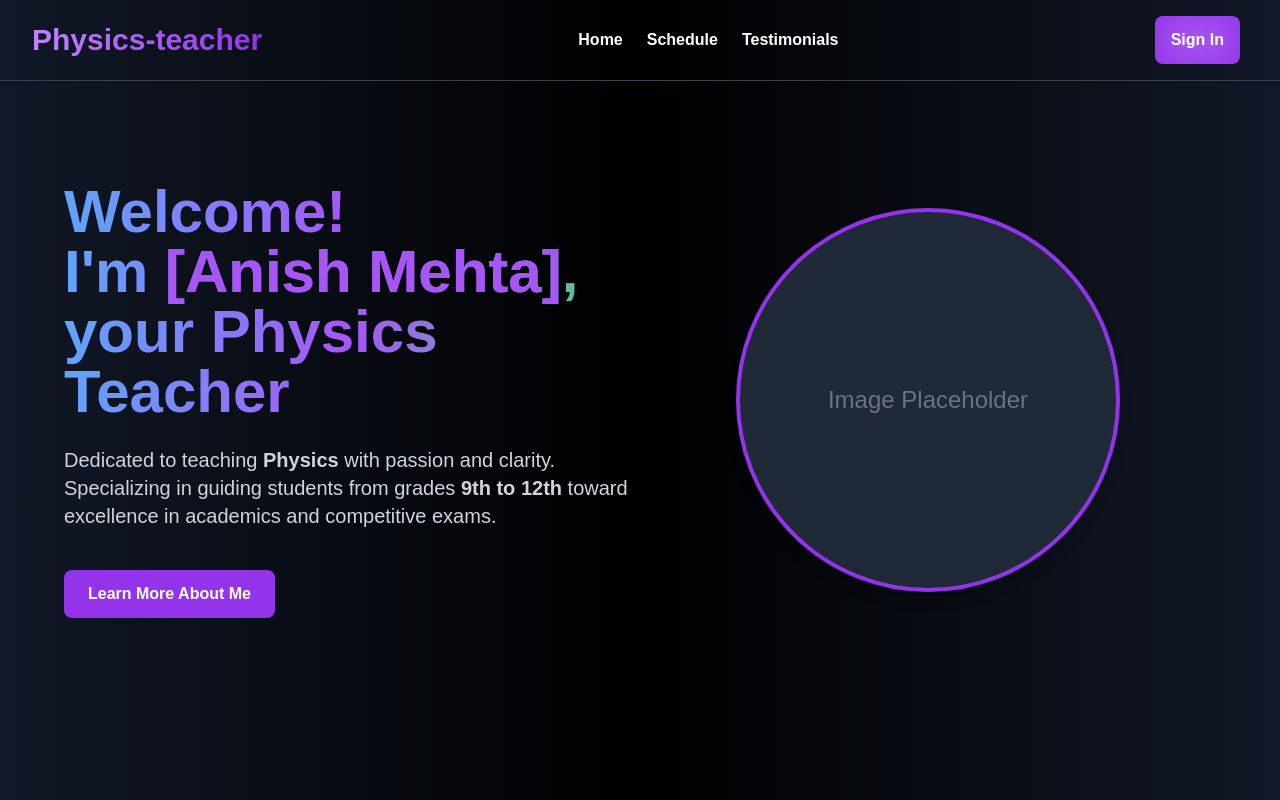
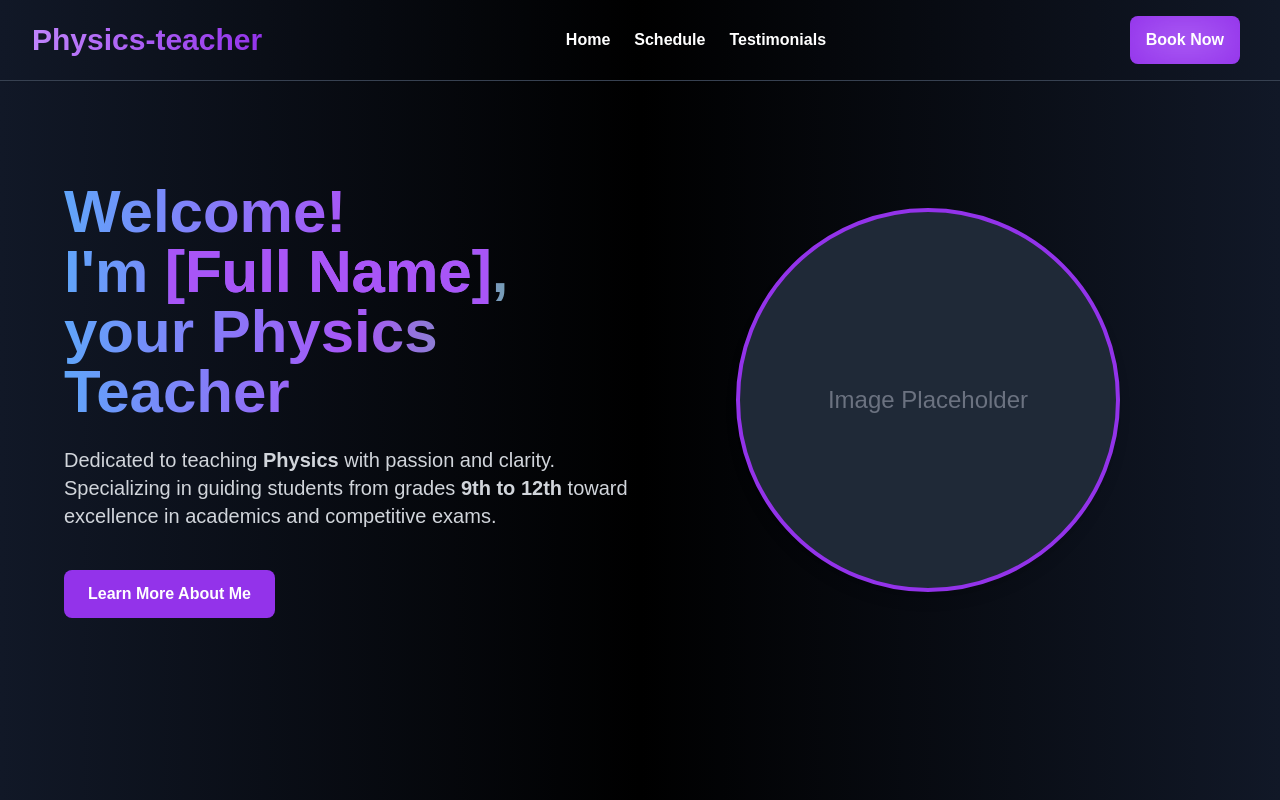
Before and after one commit to anishmehta24/private-tuition-scheduler, a Next.js app: page / in a window 1280 px wide. Shown: the top 800 px of the page. Built offline with nearby package versions, Linux system fonts and the light colour scheme.

Commit message:
fixed bugs

```diff
--- a/components/Header.jsx
+++ b/components/Header.jsx
@@ -42,7 +42,7 @@ function Header() {
                         Schedule
                         <span className="absolute -bottom-1 left-0 w-0 h-1 bg-white transition-all duration-300 group-hover:w-full"></span>
                     </a>
-                    <a href="/portfolio" className="relative font-bold group">
+                    <a href="/" className="relative font-bold group">
                         Testimonials
                         <span className="absolute -bottom-1 left-0 w-0 h-1 bg-white transition-all duration-300 group-hover:w-full"></span>
                     </a>
@@ -52,11 +52,11 @@ function Header() {
                 {/* Contact Us Button */}
                 <div className="mr-4">
                     <a
-                        href="/contact"
+                        href="/services"
                         className="hidden md:block relative bg-purple-600 hover:bg-purple-700 px-4 py-3 rounded-lg font-bold text-white transition-all transform hover:scale-105 overflow-hidden"
                     >
                         <span className="absolute inset-0 bg-gradient-to-r from-purple-500 via-purple-400 to-purple-500 opacity-50 blur-lg animate-pulse"></span>
-                        <span className="relative">Sign In</span>
+                        <span className="relative">Book Now</span>
                     </a>
                 </div>
 
@@ -87,7 +87,7 @@ function Header() {
 
                         <li>
                             <a
-                                href="/services"
+                                href="/schedule"
                                 className="block hover:text-purple-600"
                                 onClick={() => setMenuOpen(false)}
                             >
@@ -96,7 +96,7 @@ function Header() {
                         </li>
                         <li>
                             <a
-                                href="/portfolio"
+                                href="/"
                                 className="block hover:text-purple-600"
                                 onClick={() => setMenuOpen(false)}
                             >
@@ -105,11 +105,11 @@ function Header() {
                         </li>
                         <li>
                             <a
-                                href="/signin"
+                                href="/services"
                                 className="block bg-purple-600 hover:bg-purple-700 px-4 py-2 rounded-lg transition-all transform hover:scale-105 mx-auto"
                                 onClick={() => setMenuOpen(false)}
                             >
-                                Sign In
+                                Book Now
                             </a>
                         </li>
                     </ul>
--- a/components/Hero.jsx
+++ b/components/Hero.jsx
@@ -23,7 +23,7 @@ function Hero() {
               Welcome!
             </motion.span>
             <motion.span className="block" initial={{ opacity: 0 }} animate={{ opacity: 1 }} transition={{ duration: 0.5, delay: 0.6 }}>
-              I'm <span className="text-purple-500">[Anish Mehta]</span>, your Physics Teacher
+              I'm <span className="text-purple-500">[Full Name]</span>, your Physics Teacher
             </motion.span>
           </motion.h1>
           <p className="text-gray-300 text-lg md:text-xl mb-6">
--- a/package.json
+++ b/package.json
@@ -9,7 +9,7 @@
     "lint": "next lint"
   },
   "dependencies": {
-    "@supabase/supabase-js": "^2.47.16",
+    "@supabase/supabase-js": "^2.48.0",
     "date-fns": "^4.1.0",
     "framer-motion": "^11.18.0",
     "lucide-react": "^0.471.1",
```
Also changed, not shown: 1 other file (tests, documents, lock files or other folders).
